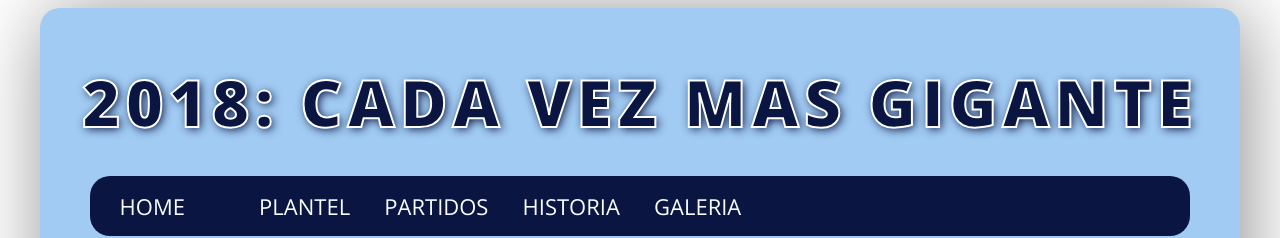
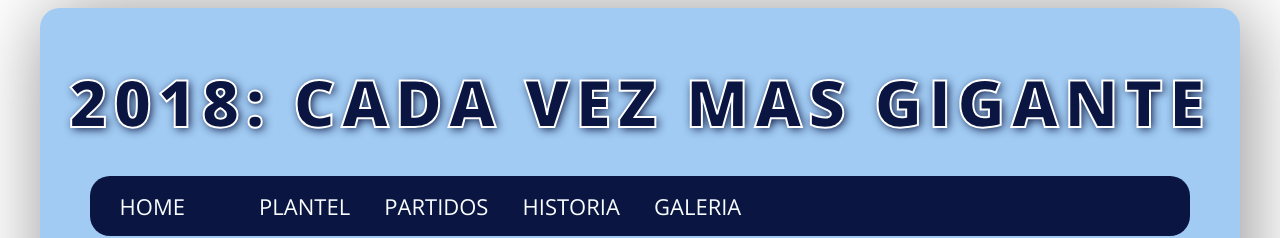
Before and after one commit to nachorebolleda/PF-Rebolleda, a plain HTML site: page index.html in a window 1280 px wide. Shown: the top 238 px of the page. Drawn offline with nearby package versions, Linux system fonts and the light colour scheme.

Commit message:
Probando un segundo commit

```diff
--- a/css/style.css
+++ b/css/style.css
@@ -21,7 +21,7 @@ div > header > h1{
     text-shadow: 2px 2px 10px;
     -webkit-text-stroke: 2px white;
     color: rgb(10, 22, 65);
-    letter-spacing: 5px;
+    letter-spacing: 6px;
 }
 
 header > nav{
```
